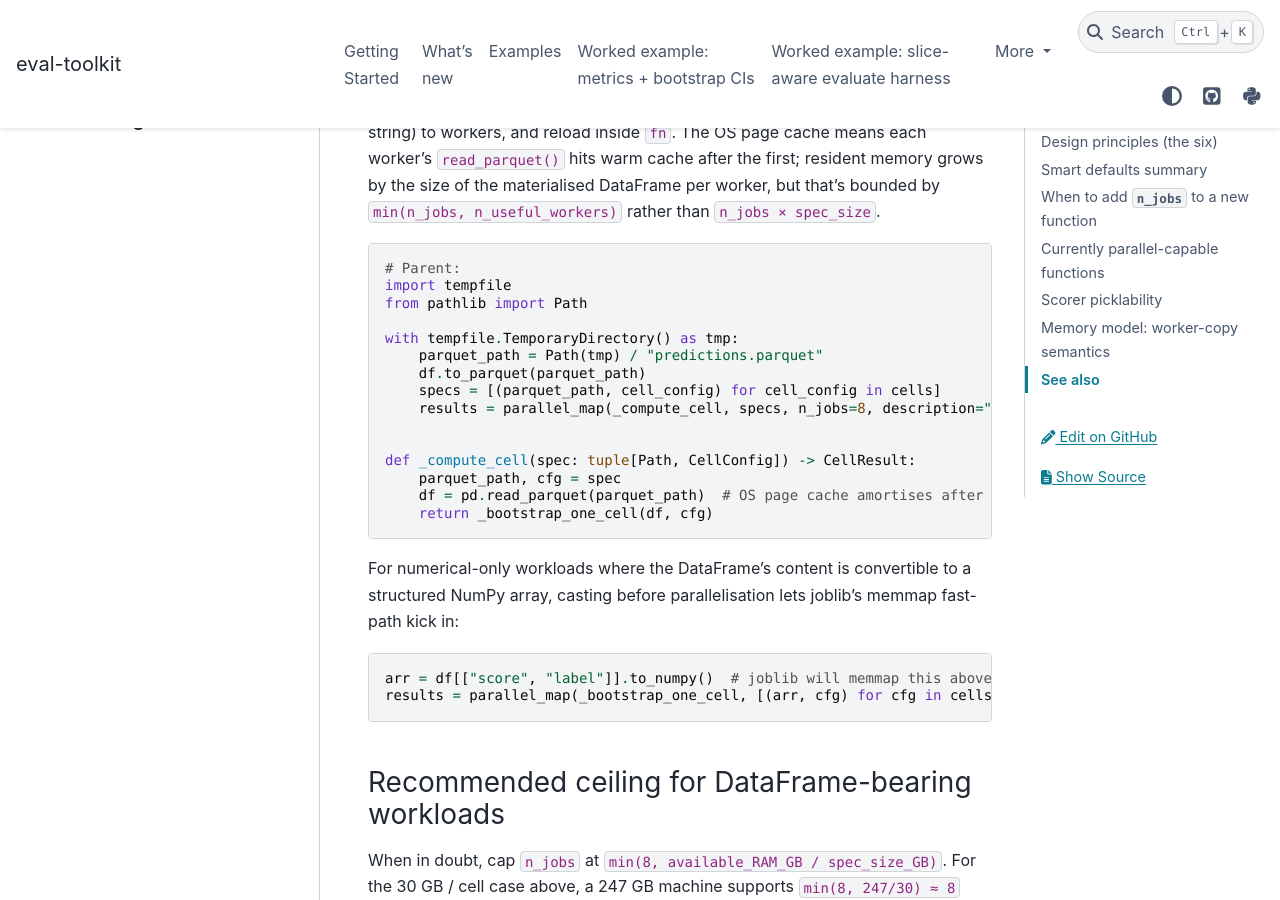
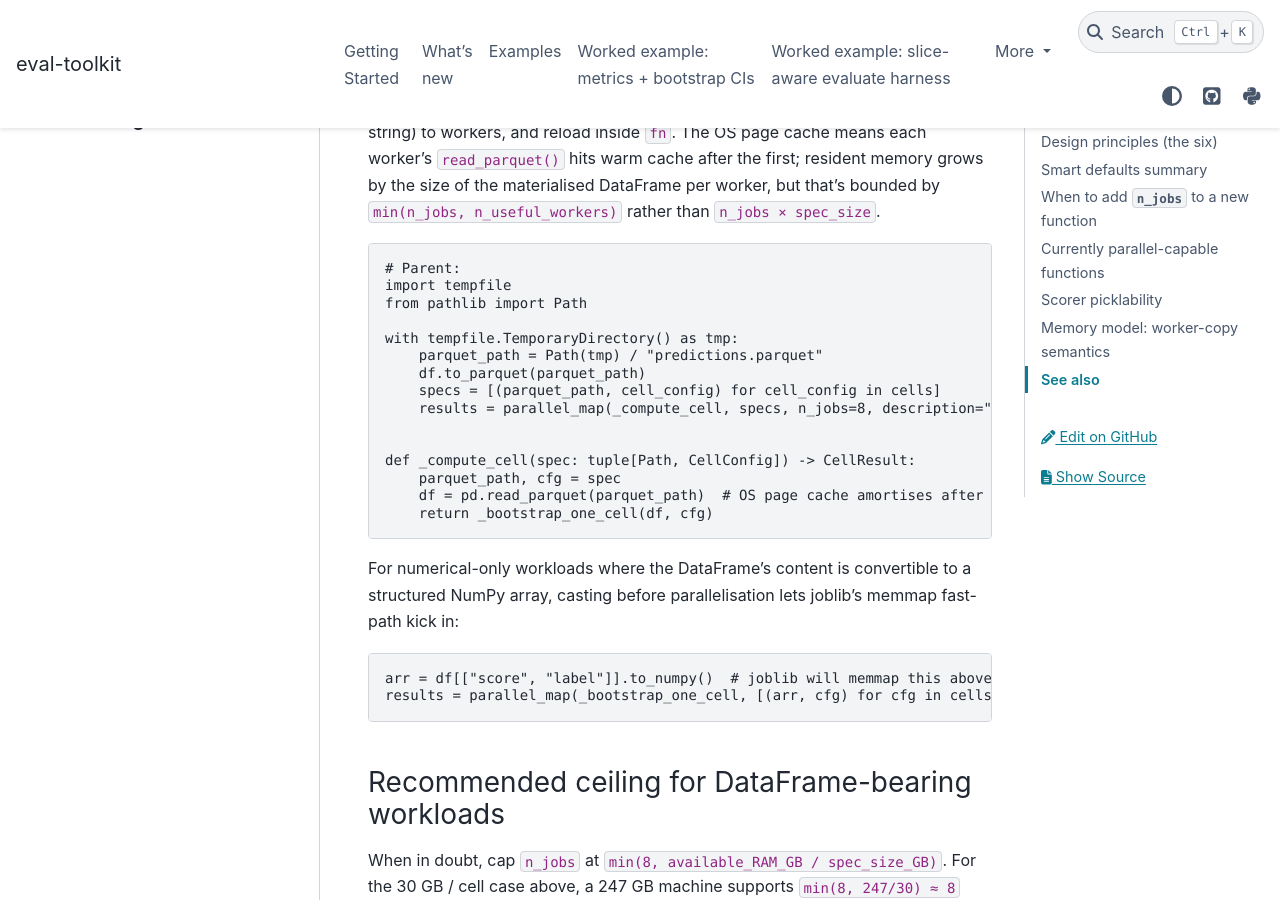
Before and after one commit to brandon-behring/eval-toolkit, a Sphinx documentation site: the page built from docs/source/methodology/parallelism.md, in a window 1280 px wide and 900 px high, scrolled down 6492 px. Built offline with Sphinx 7.4.7 and the PyData theme 0.15.4, drawn with Linux system fonts in a browser that asks for light colours.

````diff
--- a/docs/source/methodology/parallelism.md
+++ b/docs/source/methodology/parallelism.md
@@ -255,7 +255,7 @@ after the first; resident memory grows by the size of the materialised
 DataFrame per worker, but that's bounded by `min(n_jobs, n_useful_workers)`
 rather than `n_jobs × spec_size`.
 
-```python
+```text
 # Parent:
 import tempfile
 from pathlib import Path
@@ -277,7 +277,7 @@ For numerical-only workloads where the DataFrame's content is convertible
 to a structured NumPy array, casting before parallelisation lets joblib's
 memmap fast-path kick in:
 
-```python
+```text
 arr = df[["score", "label"]].to_numpy()  # joblib will memmap this above ~1 MB
 results = parallel_map(_bootstrap_one_cell, [(arr, cfg) for cfg in cells], n_jobs=8)
 ```
````
